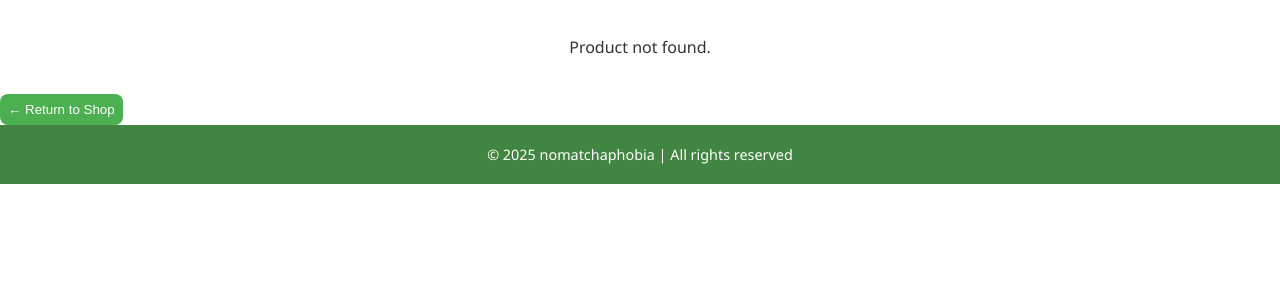
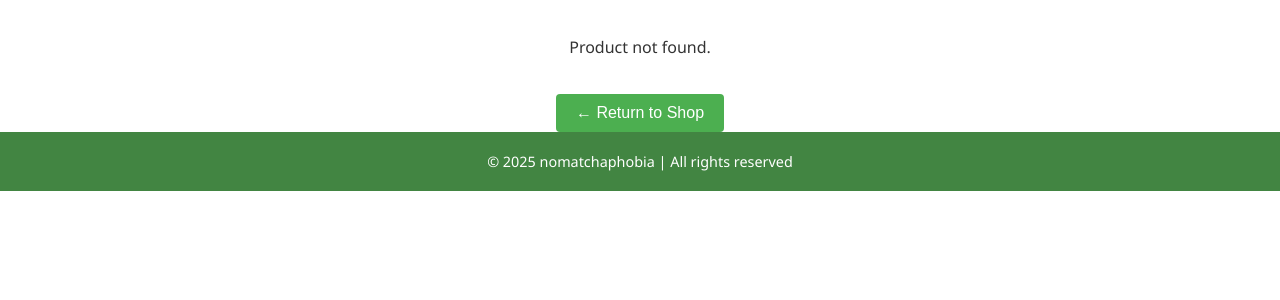
Before and after one commit to nomatchaphobia/NoMatchaPhobiaWebsite, a PHP site: page /partials/product.html in a window 1280 px wide. Shown: the part 62-362 px from the top of the page. Run offline with PHP 8.4, Linux system fonts and the light colour scheme.

Commit message:
upgrade product information functionality

```diff
--- a/assets/css/styles.css
+++ b/assets/css/styles.css
@@ -192,6 +192,7 @@ footer {
     margin: auto;
     text-align: center;
     padding: 20px;
+    align-items: center;
 }
 
 .product-detail img.product-image {
@@ -223,12 +224,15 @@ a.btn {
 }
 
 .btn {
-    margin: auto;
-    padding: 0.5rem;
+    display:block;
+    margin: 0 auto;
+    padding: 10px 20px;
     background: #4CAF50;
+    /* Match your theme */
     color: white;
     border: none;
+    border-radius: 4px;
     cursor: pointer;
-    text-align: center;
-    border-radius: 8px;
+    font-size: 1rem;
+    transition: background 0.3s;
 }
--- a/partials/product.html
+++ b/partials/product.html
@@ -25,6 +25,8 @@
     const backButton = document.getElementById('back-button');
     if (returnTo.includes('matcha')) {
       backButton.textContent = '← Return to Matcha';
+    } else if (returnTo.includes('index')) {
+      backButton.textContent = '← Return to Home';
     } else if (returnTo.includes('hojicha')) {
       backButton.textContent = '← Return to Hojicha';
     } else if (returnTo.includes('utensil')) {
@@ -76,8 +78,10 @@
   </nav>
 
   <main>
-    <div id="product-details" class="product-detail"></div>
+    <div id="product-details" class="product-detail">
+    </div>
     <button id="back-button" class="btn">← Return </button>
+
 
   </main>
 
```
